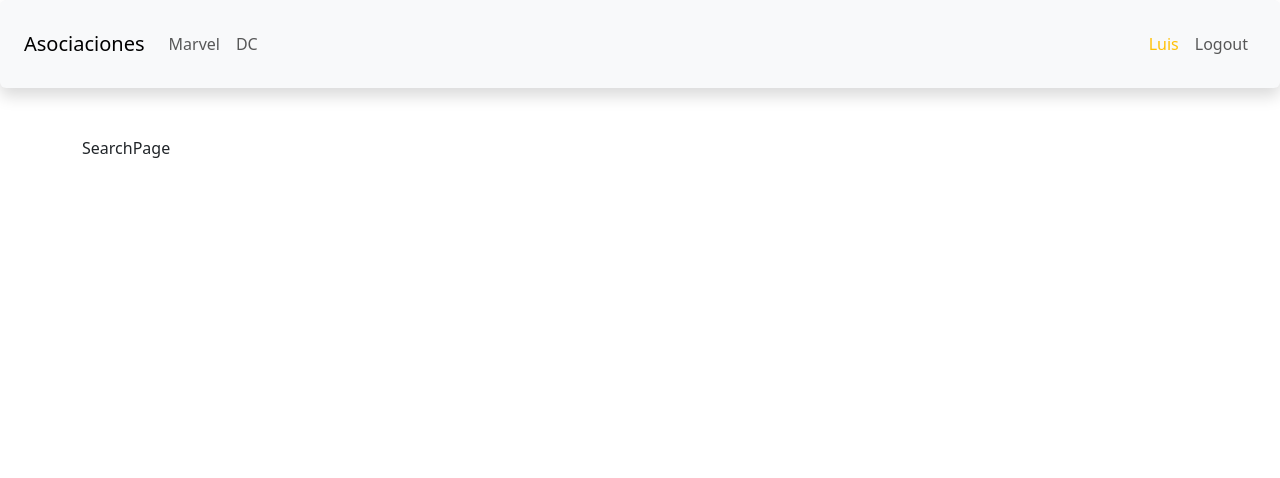
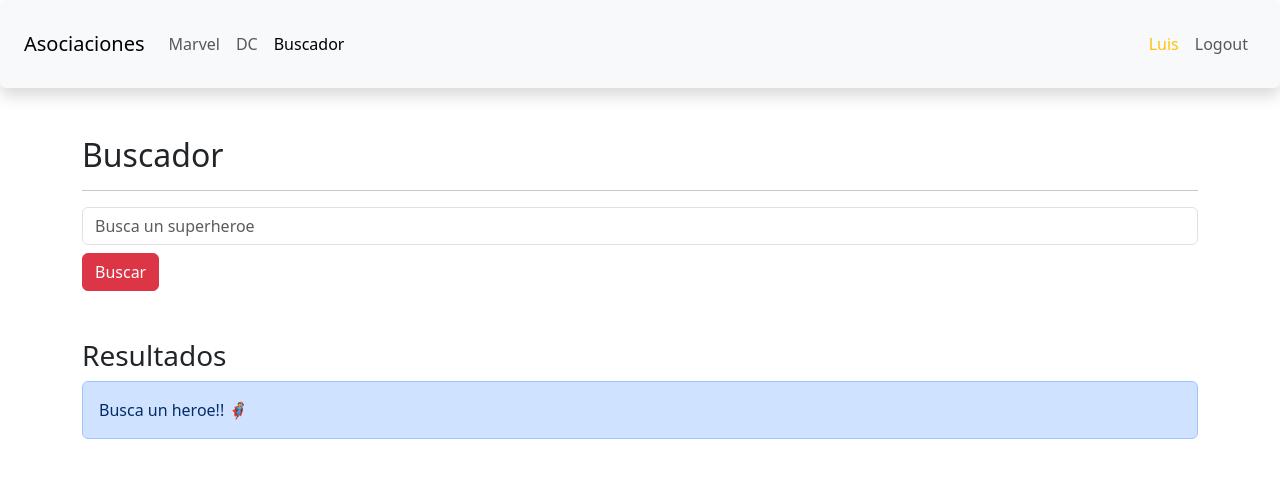
Before and after one commit to iLuisOlivares/Heroes-DC-MARVEL, a React (Vite) app: page /search in a window 1280 px wide. Shown: the top 478 px of the page. Built offline with nearby package versions, Linux system fonts and the light colour scheme.

Commit message:
🔎 Browser

```diff
--- a/index.html
+++ b/index.html
@@ -8,6 +8,8 @@
   <title>Vite + React</title>
   <link href="https://cdn.jsdelivr.net/npm/bootstrap@5.3.0-alpha3/dist/css/bootstrap.min.css" rel="stylesheet"
     integrity="sha384-KK94CHFLLe+nY2dmCWGMq91rCGa5gtU4mk92HdvYe+M/SXH301p5ILy+dN9+nJOZ" crossorigin="anonymous">
+  <link rel="stylesheet" href="https://cdnjs.cloudflare.com/ajax/libs/animate.css/4.1.1/animate.min.css" />
+
 </head>
 
 <body>
--- a/package.json
+++ b/package.json
@@ -9,6 +9,7 @@
     "preview": "vite preview"
   },
   "dependencies": {
+    "query-string": "^8.1.0",
     "react": "^18.2.0",
     "react-dom": "^18.2.0",
     "react-router-dom": "^6.10.0"
--- a/src/UI/Components/NavBar.jsx
+++ b/src/UI/Components/NavBar.jsx
@@ -35,6 +35,13 @@ export const Navbar = () => {
                     >
                         DC
                     </NavLink>
+
+                    <NavLink
+                        className={({ isActive }) => `nav-item nav-link ${isActive ? 'active' : ''}`}
+                        to="/search"
+                    >
+                        Buscador
+                    </NavLink>
                 </div>
             </div>
 
--- /dev/null
+++ b/src/UI/hooks/useForm.js
@@ -0,0 +1,25 @@
+import { useState } from 'react';
+
+export const useForm = (initialForm = {}) => {
+
+    const [formState, setFormState] = useState(initialForm);
+
+    const onInputChange = ({ target }) => {
+        const { name, value } = target;
+        setFormState({
+            ...formState,
+            [name]: value
+        });
+    }
+
+    const onResetForm = () => {
+        setFormState(initialForm);
+    }
+
+    return {
+        ...formState,
+        formState,
+        onInputChange,
+        onResetForm,
+    }
+}
--- a/src/heroes/components/HeroCard.jsx
+++ b/src/heroes/components/HeroCard.jsx
@@ -11,7 +11,7 @@ export const HeroCard = ({
     const imgUrl = `src/assets/${id}.jpg`
 
     return (
-        <div className="col d-flex justify-content-center align-items-center p-2">
+        <div className="animate__animated animate__pulse col d-flex justify-content-center align-items-center p-2">
 
             <div className="card" style={{ "width": "18rem" }}>
                 <img src={imgUrl} className="card-img-top" alt="..." />
--- a/src/heroes/components/HeroesList.jsx
+++ b/src/heroes/components/HeroesList.jsx
@@ -1,11 +1,10 @@
-import React from 'react'
+import React, { useMemo } from 'react'
 import { getHeroesByPublisher } from '../helpers/getHeroes'
 import { HeroCard } from './HeroCard';
 
 export const HeroesList = ({ publisher }) => {
 
-    const heroes = getHeroesByPublisher(publisher);
-
+    const heroes = useMemo(() => getHeroesByPublisher(publisher), [publisher]);
 
     return (
 
--- a/src/heroes/helpers/getHeroes.js
+++ b/src/heroes/helpers/getHeroes.js
@@ -17,3 +17,8 @@ export const getHeroByID = (id) => {
 
     return heroes.find((hero) => hero.id === id);
 }
+
+export const getHeroByName = (name) => {
+
+    return heroes.filter((hero) => hero.superhero.toLowerCase().includes(name.toLowerCase()));
+}
--- a/src/heroes/pages/HeroPage.jsx
+++ b/src/heroes/pages/HeroPage.jsx
@@ -1,11 +1,11 @@
-import { useState, useEffect } from "react";
+import { useState, useEffect, useMemo } from "react";
 import { Navigate, useNavigate, useParams } from "react-router-dom"
 import { CollapseHero } from "../components/CollapseHero";
 import { getHeroByID } from "../helpers/getHeroes";
 export const HeroPage = () => {
 
     const { id } = useParams();
-    const hero = getHeroByID(id);
+    const hero = useMemo(() => getHeroByID(id), [id]);
     const navigate = useNavigate();
     if (!hero) {
         return <Navigate to="/main" />
@@ -17,17 +17,17 @@ export const HeroPage = () => {
     const imgUrl = `../src/assets/${id}.jpg`;
 
     return (
-        <div className="row mt-5">
+        <div className="m-5 row animate__animated animate__fadeInLeft">
 
 
             <div className="alert alert-warning" role="alert">
                 ℹ️ Aviso - Pagina en modificacion!
             </div>
             <div className="col-4">
-                <img src={imgUrl} alt={hero.id} className="img-thumbnail" />
+                <img src={imgUrl} alt={hero.id} className="img-thumbnail " />
 
             </div>
-            <div className="col-8">
+            <div className="col-8 ">
                 <h3>{hero.superhero}</h3>
                 <p className="text-secondary">{hero.publisher}</p>
                 <div className="pt-3">
--- a/src/heroes/pages/SearchPage.jsx
+++ b/src/heroes/pages/SearchPage.jsx
@@ -1,6 +1,75 @@
+import { useState } from "react";
+import { useLocation, useNavigate } from "react-router-dom";
+import { useForm } from "../../UI/hooks/useForm";
+import queryString from 'query-string'
+import { getHeroByName } from "../helpers/getHeroes";
+import { HeroCard } from "../components/HeroCard";
 
 export const SearchPage = () => {
+
+    const navigate = useNavigate();
+    const location = useLocation();
+    const { q = '' } = queryString.parse(location.search);
+    const { buscador, onInputChange } = useForm({
+        buscador: q
+    });
+
+
+    const heroes = getHeroByName(q);
+
+    const onSubmit = (e) => {
+        e.preventDefault();
+        navigate(`?q=${buscador.toLowerCase().trim()}`)
+    }
+
+
+
     return (
-        <div>SearchPage</div>
+        <div>
+            <h2>Buscador</h2>
+
+            <div className="col">
+                <hr />
+                <form onSubmit={onSubmit}>
+                    <input name="buscador" type="text" placeholder="Busca un superheroe" onChange={onInputChange} className="form-control" value={buscador} />
+                    <button className="mt-2 btn btn-danger">Buscar</button>
+
+                </form>
+
+                <div className="my-5 col">
+                    <h3>Resultados</h3>
+
+                    {
+                        q === '' ? <div className="alert alert-primary animate__animated animate__pulse">
+                            Busca un heroe!! 🦸
+                        </div> :
+
+                            heroes.length === 0 ?
+                                <div className="alert alert-danger animate__animated animate__pulse">
+                                    Heroe con caracteres <b>{q} </b>  no encontrado!! 🦹
+                                </div>
+                                :
+
+                                heroes.map(hero => (
+                                    <HeroCard publisher={hero.publisher} key={hero.id} id={hero.id} superhero={hero.superhero} alter_ego={hero.alter_ego} characters={hero.characters}></HeroCard>
+                                ))
+
+
+
+
+                    }
+
+
+
+
+
+
+
+                </div>
+            </div>
+
+
+
+        </div >
     )
 }
```
Also changed, not shown: 1 other file (tests, documents, lock files or other folders).
